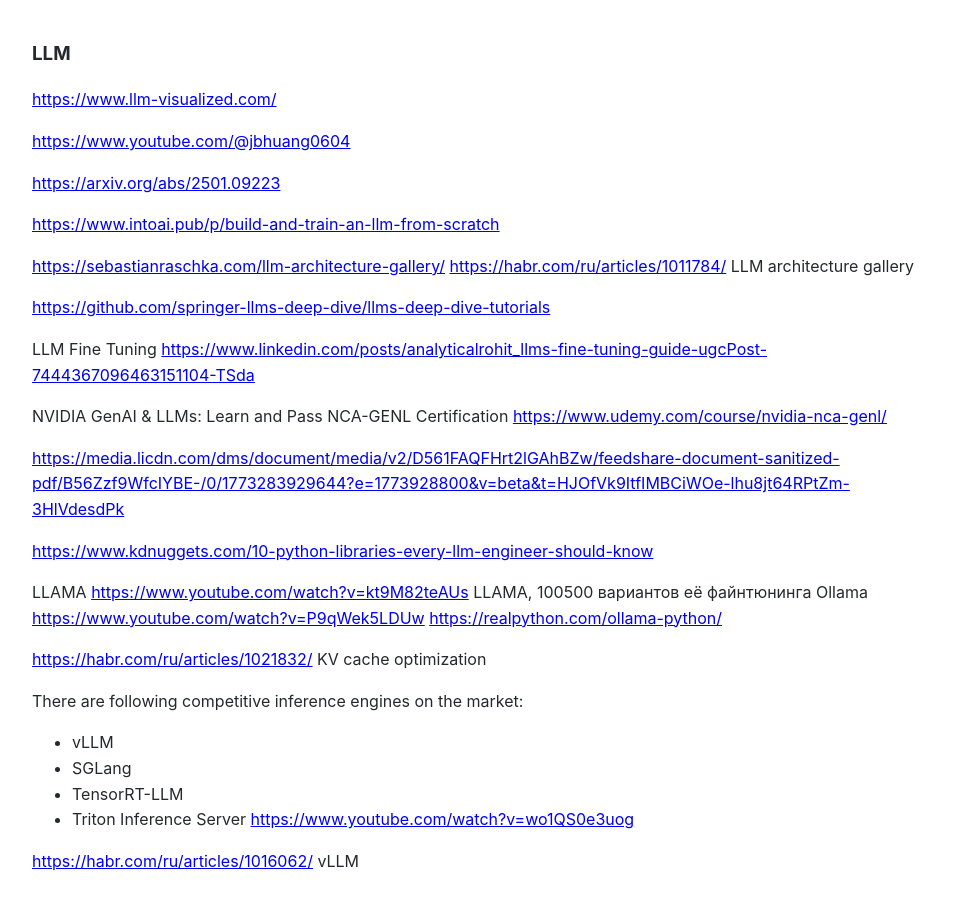
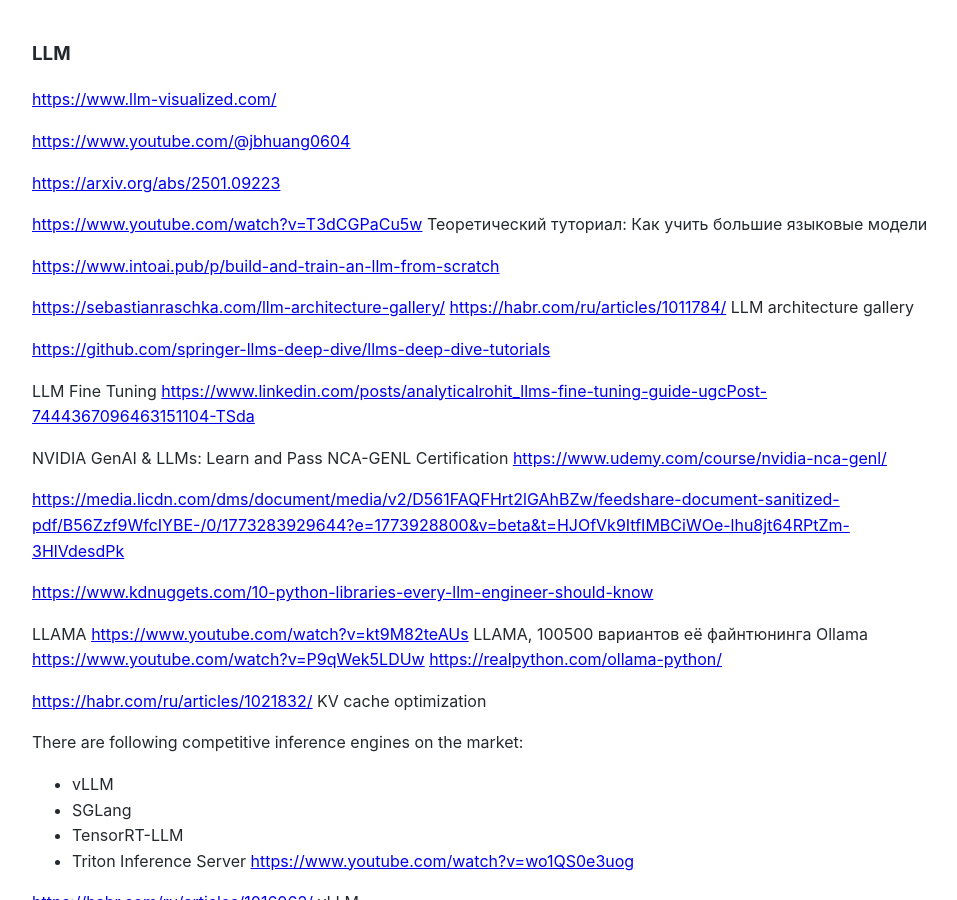
Before and after one commit to Michael-Lubinsky/michael-lubinsky.github.com, a Jekyll site: the page built from ml/llm.md, in a window 1280 px wide and 900 px high. Shown: the whole window, without its empty margins (158-1115 px from the left). Built offline with Jekyll 4.4.1, drawn with Linux system fonts in a browser that asks for light colours; our own code applies the rules of GitHub Pages for plain Markdown files.

Commit message:
Update llm.md

```diff
--- a/ml/llm.md
+++ b/ml/llm.md
@@ -5,6 +5,9 @@
 <https://www.youtube.com/@jbhuang0604>
 
 <https://arxiv.org/abs/2501.09223>
+
+<https://www.youtube.com/watch?v=T3dCGPaCu5w>
+Теоретический туториал: Как учить большие языковые модели
 
 <https://www.intoai.pub/p/build-and-train-an-llm-from-scratch>
 
```
